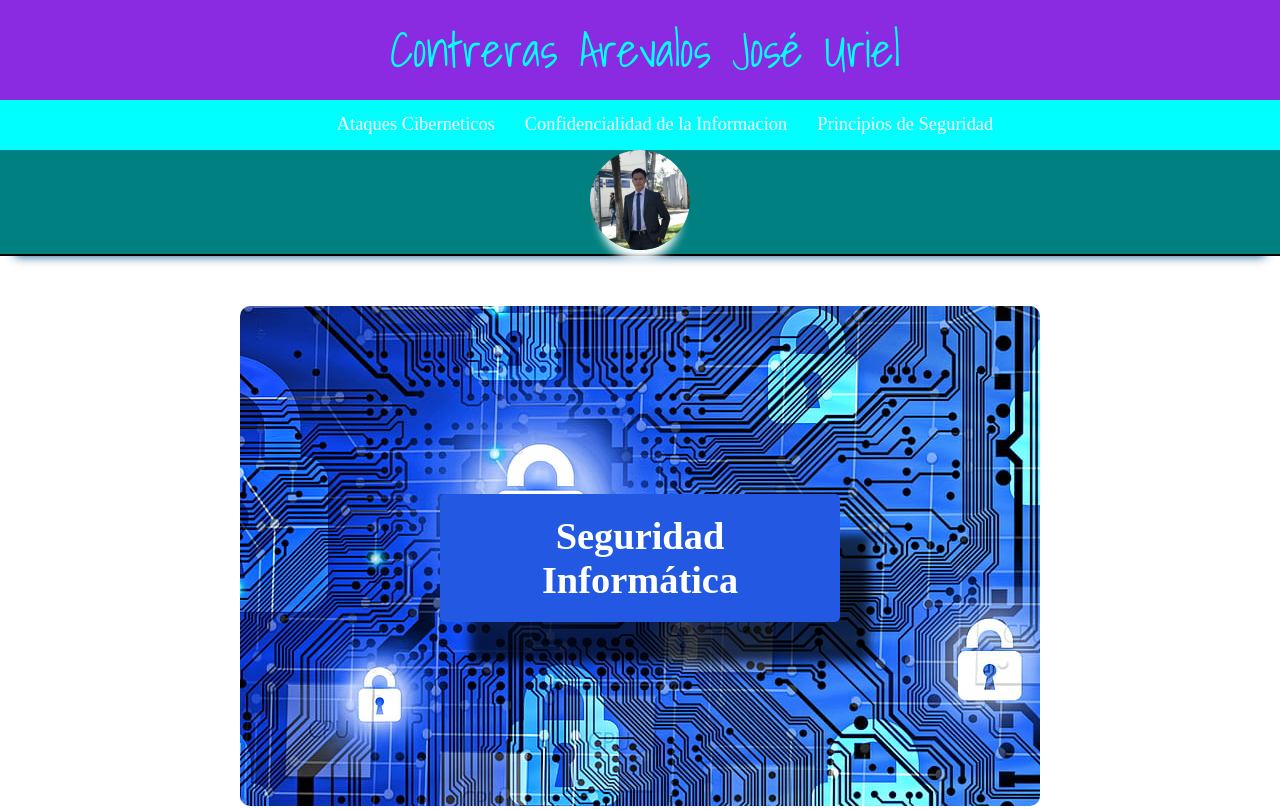
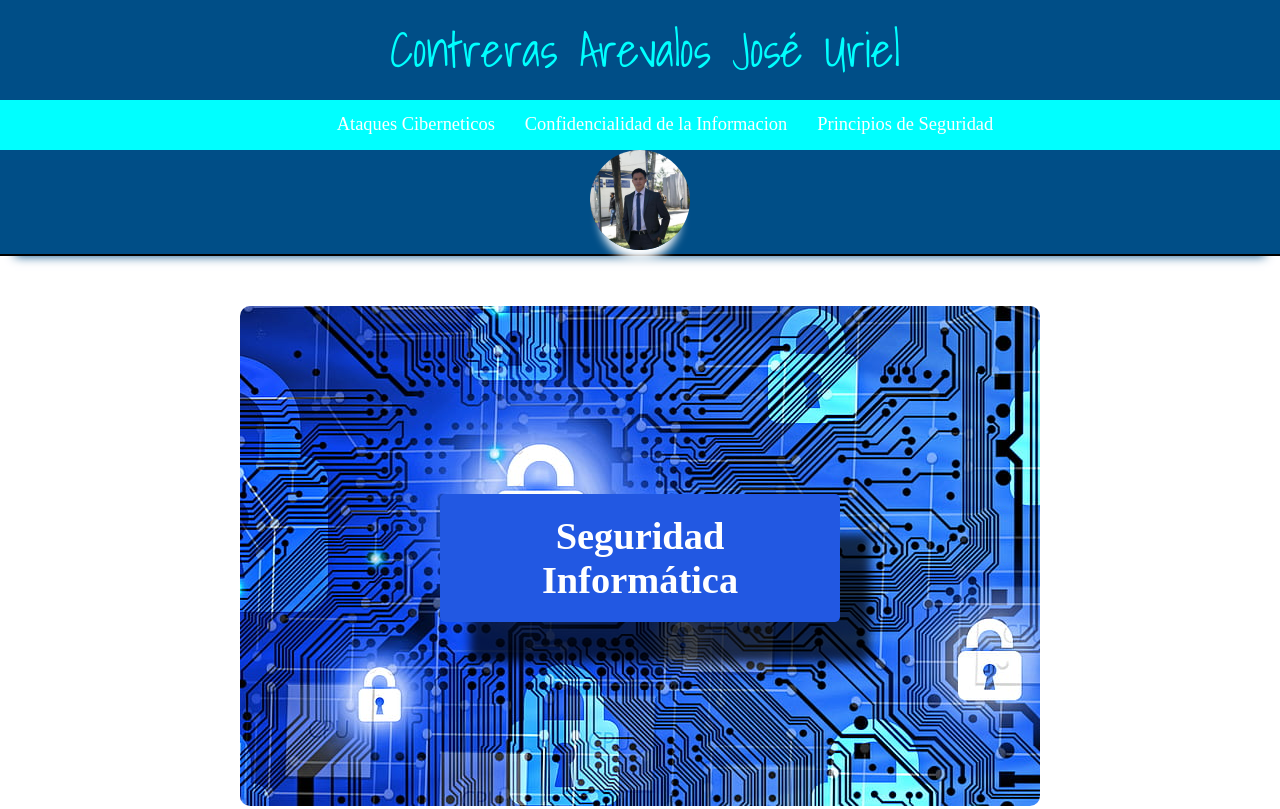
Before and after one commit to Urielcont/ExamSI, a plain HTML site: page index.html in a window 1280 px wide. Shown: the top 809 px of the page. Drawn offline with Linux system fonts and the light colour scheme.

Commit message:
Quitar colores de nav

```diff
--- a/css/styles.css
+++ b/css/styles.css
@@ -281,14 +281,14 @@
 @media (max-width: 1300px) {
     .nav {
         display: block;
-        background-color: antiquewhite;
+        /* background-color: antiquewhite; */
        }
 
        .name-section {
          margin-bottom: 0px;
          text-align: center;
          width: 100%;
-         background-color: blueviolet;
+         /* background-color: blueviolet; */
        }
        .name-section p{
         font-size: 3em;
@@ -318,7 +318,7 @@
         padding: 3px;
        }
        .photo-section {
-         background-color: teal;
+         /* background-color: teal; */
          width: 100%;
          max-height: 200px;
          justify-content: center;
```
